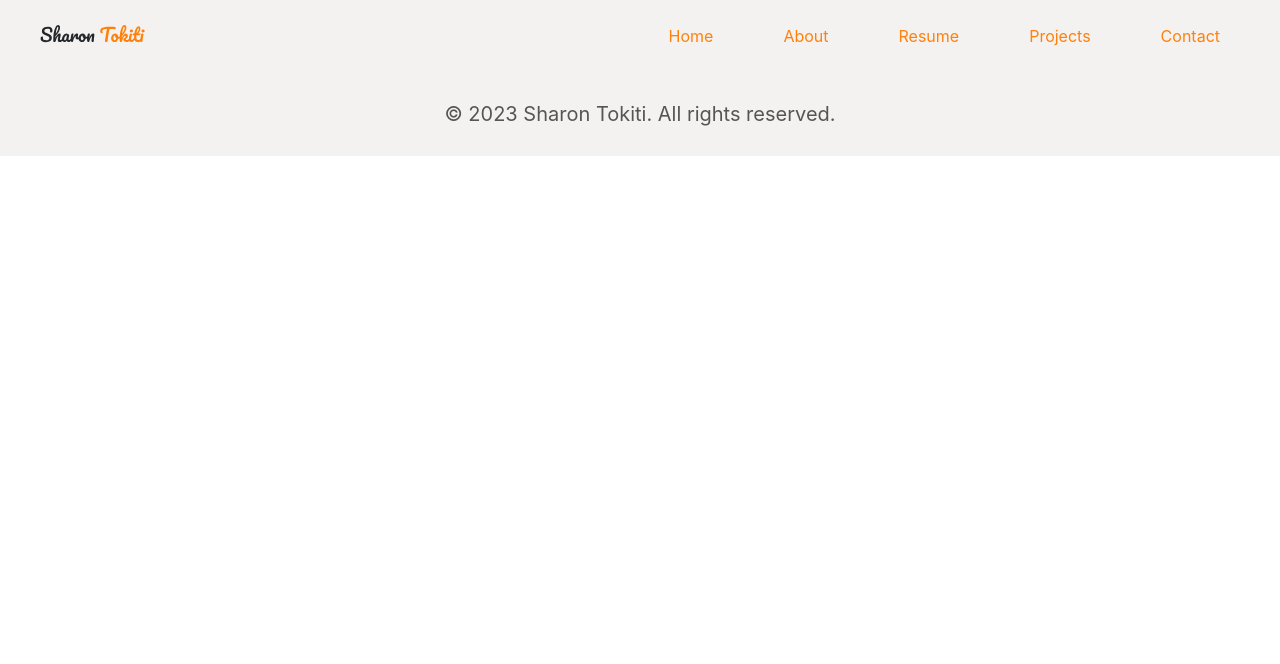
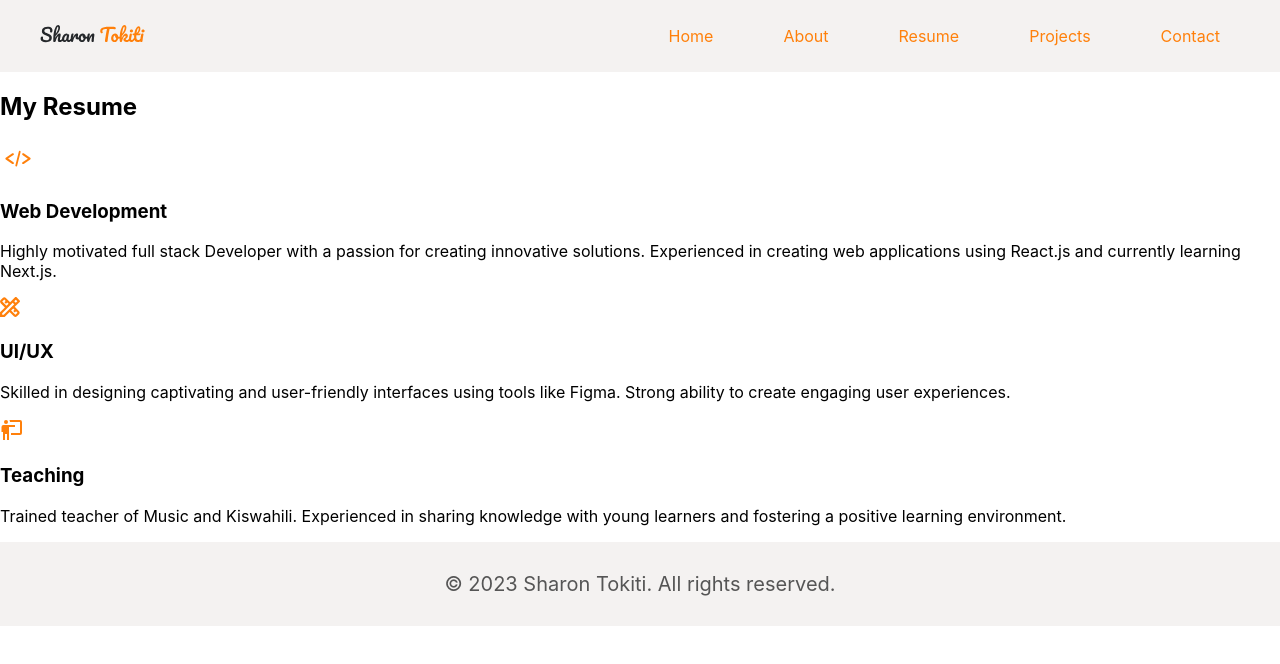
Before and after one commit to mshekerotokiti/sharon-tokiti, a React (Create React App) app: page /resume in a window 1280 px wide. Shown: the top 664 px of the page. Built offline with nearby package versions, Linux system fonts and the light colour scheme.

Commit message:
recreating the about and resume sections

```diff
--- a/src/App.css
+++ b/src/App.css
@@ -185,12 +185,12 @@ justify-content: flex-end;
 
 .card-container {
   display: flex;
-  justify-content: center;
   flex-wrap: wrap;
-  max-width: 1000px;
+  /* max-width: 1000px; */
   margin: 0 auto;
   padding: 20px;
-  height: 200px;
+  justify-content: center;
+  align-items: flex-start;
 }
 
 .card {
@@ -213,6 +213,5 @@ padding-left: 10px;
   display: flex;
   align-items: center;
   gap: 10px;
+  white-space: wrap;
 }
-
-@media (max-width: 768px) {}
--- a/src/components/About.jsx
+++ b/src/components/About.jsx
@@ -11,7 +11,7 @@ const About = () => {
         <div className='about-section'>
           <h1>About Me</h1>
           <p>
-            I am a highly motivated full stack Developer and a teacher with a passion for creating innovative solutions. As a detail-oriented individual, I thrive in collaborative settings and enjoy working with diverse teams to tackle problems. Aside from the profesions, I like being in the kitchen trying out recipes and other culinary things and producing some food products. I am also an outdoor person, moreso camping and swimming.
+          I am an enthusiastic and dedicated full stack Developer and Educator, driven by a fervor for crafting inventive solutions. My attention to detail is second nature, and I thrive within collaborative environments, reveling in the opportunity to collaborate with diverse teams to solve challenges. Beyond my professional pursuits, I find solace in culinary experiments and recipe explorations within the kitchen, resulting in delightful culinary creations. My affinity for the outdoors compels me to embrace activities such as camping,travelling and swimming. As you journey through my profile, you'll discover the amalgamation of my technical prowess, teaching endeavors, and my diverse range of passions.
           </p>
         </div>
       </div>
@@ -20,27 +20,28 @@ const About = () => {
       </div>
     </div>
 
+
      <div className='card-content'>
-     <h2>What I do</h2>
+  <h2>What I Specialize In</h2>
 </div>
 <div className='card-container'>
   <div className='card'>
-   <h4 className='card-title'><img src={codeImage} alt="codeImage" /> Web Development</h4>
-   <p>I am captivated in creating web applications using React.js. I am in the process of learning Next.js</p>
+    <h4 className='card-title'><img src={codeImage} alt="codeImage" /> Crafting Digital Experiences</h4>
+    <p>My fascination lies in shaping captivating web applications using React.js, where I can seamlessly merge technology with creativity. Currently, I'm also exploring the realms of Next.js.</p>
   </div>
 
   <div className='card'>
-   <h4 className='card-title'><img src={designImage} alt="codeImage" />  UI/UX </h4>
-   <p>Designing captivating and user friendly interfaces is something I am truly passionate about when using Figma. </p>
+    <h4 className='card-title'><img src={designImage} alt="codeImage" /> Designing Intuitive UI/UX</h4>
+    <p>Delving into the world of UI/UX design is my passion. Creating interfaces that effortlessly guide users and leave a lasting impression is my way of merging aesthetics with functionality, using tools like Figma to bring visions to life.</p>
   </div>
 
   <div className='card'>
-   <h4 className='card-title'><img src={teacherImage} alt="codeImage" />Teaching</h4>
-   <p>Being a trained teacher of Music and Kiswahili, I have found great joy in sharing my knowledge with young ones. </p>
+    <h4 className='card-title'><img src={teacherImage} alt="codeImage" />Sharing Knowledge as a Teacher</h4>
+    <p>As a trained educator in Music and Kiswahili, I have discovered immense satisfaction in imparting knowledge to young minds. Guiding them through the realm of learning and igniting curiosity is my way of nurturing future talents.</p>
+    </div>
   </div>
 </div>
 
-   </div>
   )
 }
 
--- a/src/components/Resume.jsx
+++ b/src/components/Resume.jsx
@@ -1,11 +1,43 @@
-import React from 'react'
+import React from 'react';
+import codeImage from '../icons/code.svg';
+import designImage from '../icons/design.svg';
+import teacherImage from '../icons/teacher.svg';
 
 const Resume = () => {
   return (
-    <div>
+    <div className="resume-container">
+      <div className="resume-section">
+        <h2>My Resume</h2>
+        <div className="resume-item">
+          <img src={codeImage} alt="Code Icon" />
+          <div className="resume-details">
+            <h3>Web Development</h3>
+            <p>
+              Highly motivated full stack Developer with a passion for creating innovative solutions. Experienced in creating web applications using React.js and currently learning Next.js.
+            </p>
+          </div>
+        </div>
+        <div className="resume-item">
+          <img src={designImage} alt="Design Icon" />
+          <div className="resume-details">
+            <h3>UI/UX</h3>
+            <p>
+              Skilled in designing captivating and user-friendly interfaces using tools like Figma. Strong ability to create engaging user experiences.
+            </p>
+          </div>
+        </div>
+        <div className="resume-item">
+          <img src={teacherImage} alt="Teaching Icon" />
+          <div className="resume-details">
+            <h3>Teaching</h3>
+            <p>
+              Trained teacher of Music and Kiswahili. Experienced in sharing knowledge with young learners and fostering a positive learning environment.
+            </p>
+          </div>
+        </div>
+      </div>
+    </div>
+  );
+};
 
-    </div>
-  )
-}
-
-export default Resume
+export default Resume;
```
Lines whose indentation alone changed are shown as unchanged.
